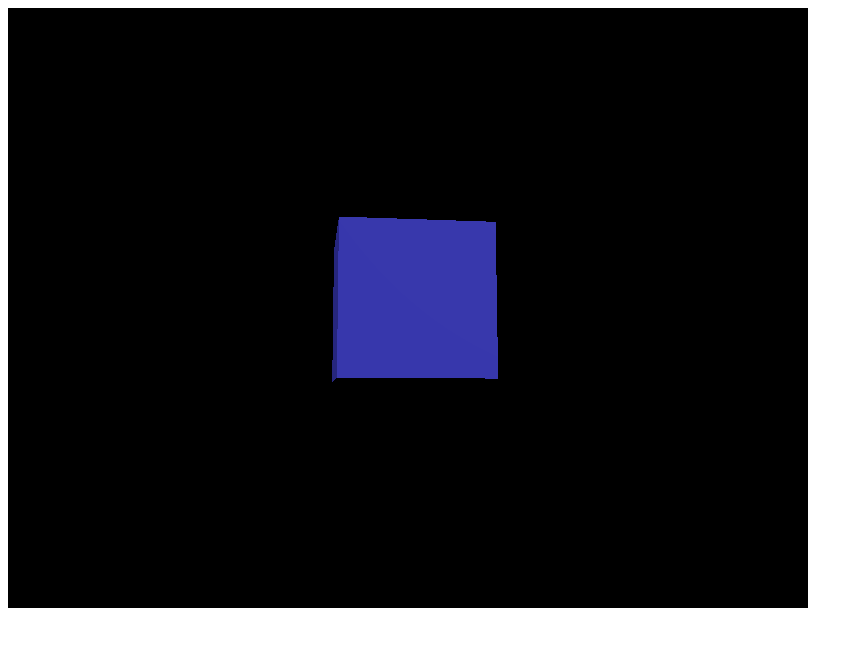
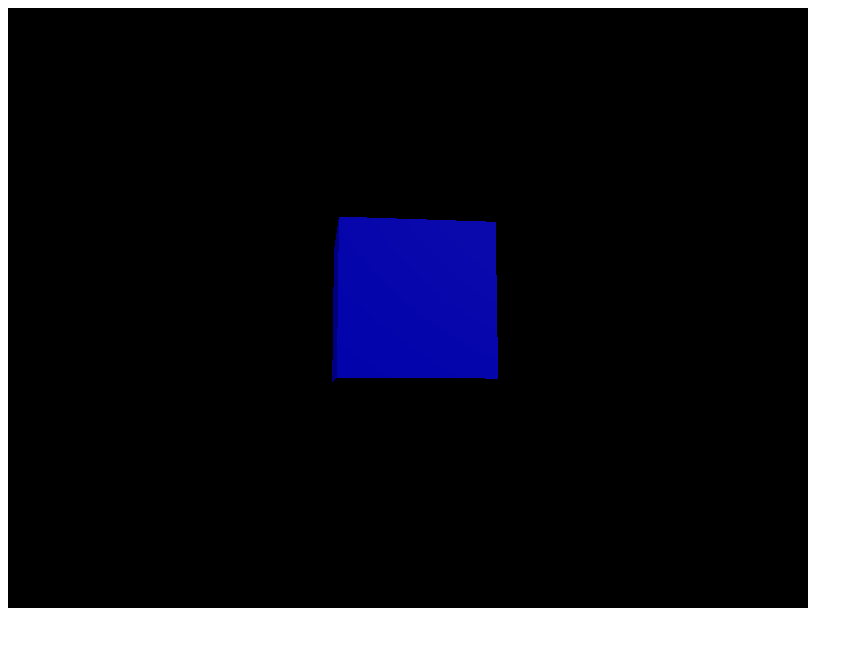
Before and after one commit to hayashi0613/cg_lesson, a plain HTML site: page index.html in a window 1280 px wide. Shown: the whole page, without its empty margins (0-863 px from the left). Drawn offline with nearby package versions, Linux system fonts and the light colour scheme.

Commit message:
色の変更
色を変更しました

```diff
--- a/index.html
+++ b/index.html
@@ -30,7 +30,7 @@
 
     // 箱を作成
     var geometry = new THREE.BoxGeometry(1, 1, 1);
-    var material = new THREE.MeshPhongMaterial({ color: 0x5555ff });
+    var material = new THREE.MeshPhongMaterial({ color: 0xff });
     var box = new THREE.Mesh(geometry, material);
     box.position.z = -5;
     scene.add(box);
```
